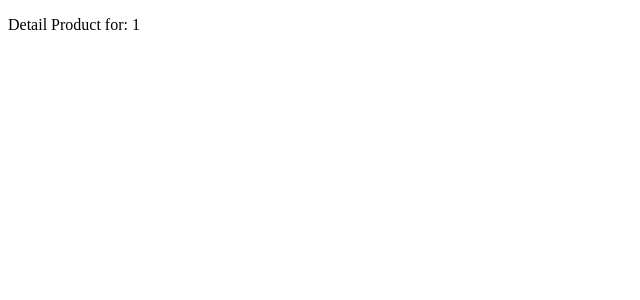
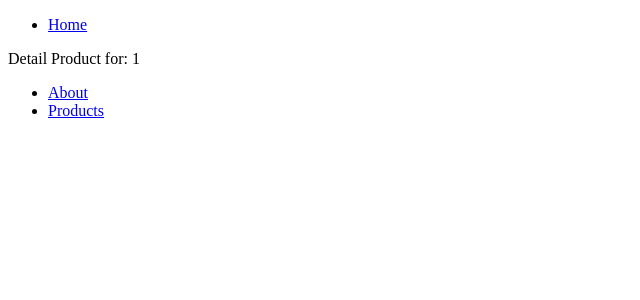
Before and after one commit to A-Marvulle/nuxt-store, a Nuxt app: page /products/1 in a window 1280 px wide. Shown: the top 300 px of the page, without its empty margins (0-640 px from the left). Built offline with nearby package versions, Linux system fonts and the light colour scheme.

Commit message:
feat: add layouts

```diff
--- a/app/app.vue
+++ b/app/app.vue
@@ -1,6 +1,8 @@
 <template>
   <div>
     <NuxtRouteAnnouncer />
-    <NuxtPage />
+    <NuxtLayout>
+      <NuxtPage />
+    </NuxtLayout>
   </div>
 </template>
--- /dev/null
+++ b/app/layouts/default.vue
@@ -0,0 +1,19 @@
+<template>
+  <div>
+    <header>
+      <nav>
+        <ul>
+          <li><NuxtLink to="/">Home</NuxtLink></li>
+          <li><NuxtLink to="/about">About</NuxtLink></li>
+          <li><NuxtLink to="/products">Products</NuxtLink></li>
+        </ul>
+      </nav>
+    </header>
+
+    <!-- ? PAGE CONTENT -->
+    <div>
+      <slot />
+    </div>
+    <!-- ? END PAGE CONTENT -->
+  </div>
+</template>
--- /dev/null
+++ b/app/layouts/products.vue
@@ -0,0 +1,26 @@
+<template>
+  <div>
+    <header>
+      <nav>
+        <ul>
+          <li><NuxtLink to="/">Home</NuxtLink></li>
+        </ul>
+      </nav>
+    </header>
+
+    <!-- ? START PAGE CONTENT -->
+    <div>
+      <slot />
+    </div>
+    <!-- ? END PAGE CONTENT -->
+
+    <header>
+      <nav>
+        <ul>
+          <li><NuxtLink to="/about">About</NuxtLink></li>
+          <li><NuxtLink to="/products">Products</NuxtLink></li>
+        </ul>
+      </nav>
+    </header>
+  </div>
+</template>
--- a/app/pages/index.vue
+++ b/app/pages/index.vue
@@ -2,6 +2,5 @@
   <div>
     <h1>Home</h1>
 
-
   </div>
 </template>
--- a/app/pages/products/[id].vue
+++ b/app/pages/products/[id].vue
@@ -6,4 +6,5 @@
 
 <script setup>
 const { id } = useRoute().params;
+definePageMeta({ layout: "products" });
 </script>
--- a/app/pages/products/index.vue
+++ b/app/pages/products/index.vue
@@ -3,3 +3,7 @@
     <p>Products Home Page</p>
   </div>
 </template>
+
+<script setup>
+definePageMeta({ layout: "products" });
+</script>
```
